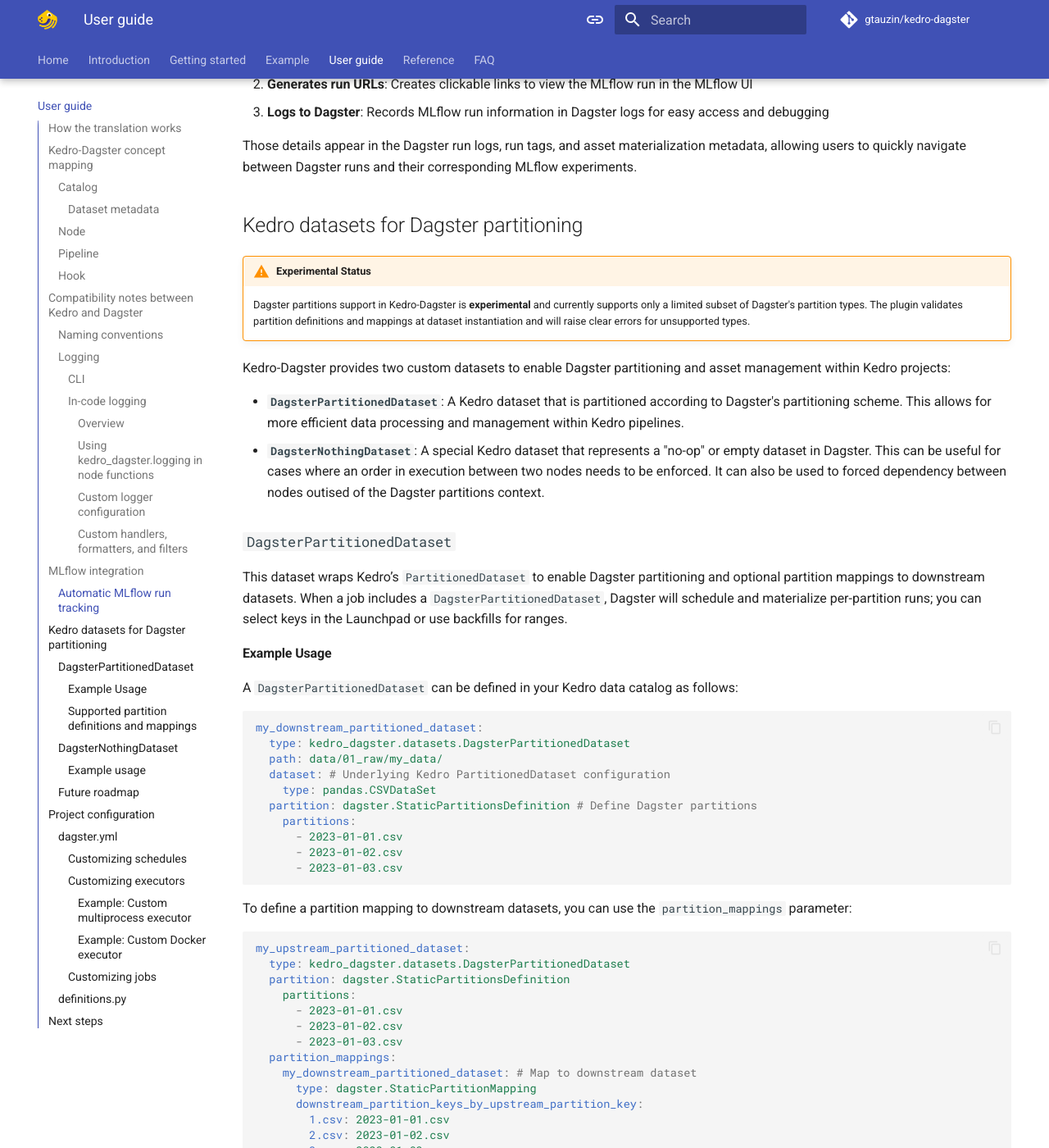
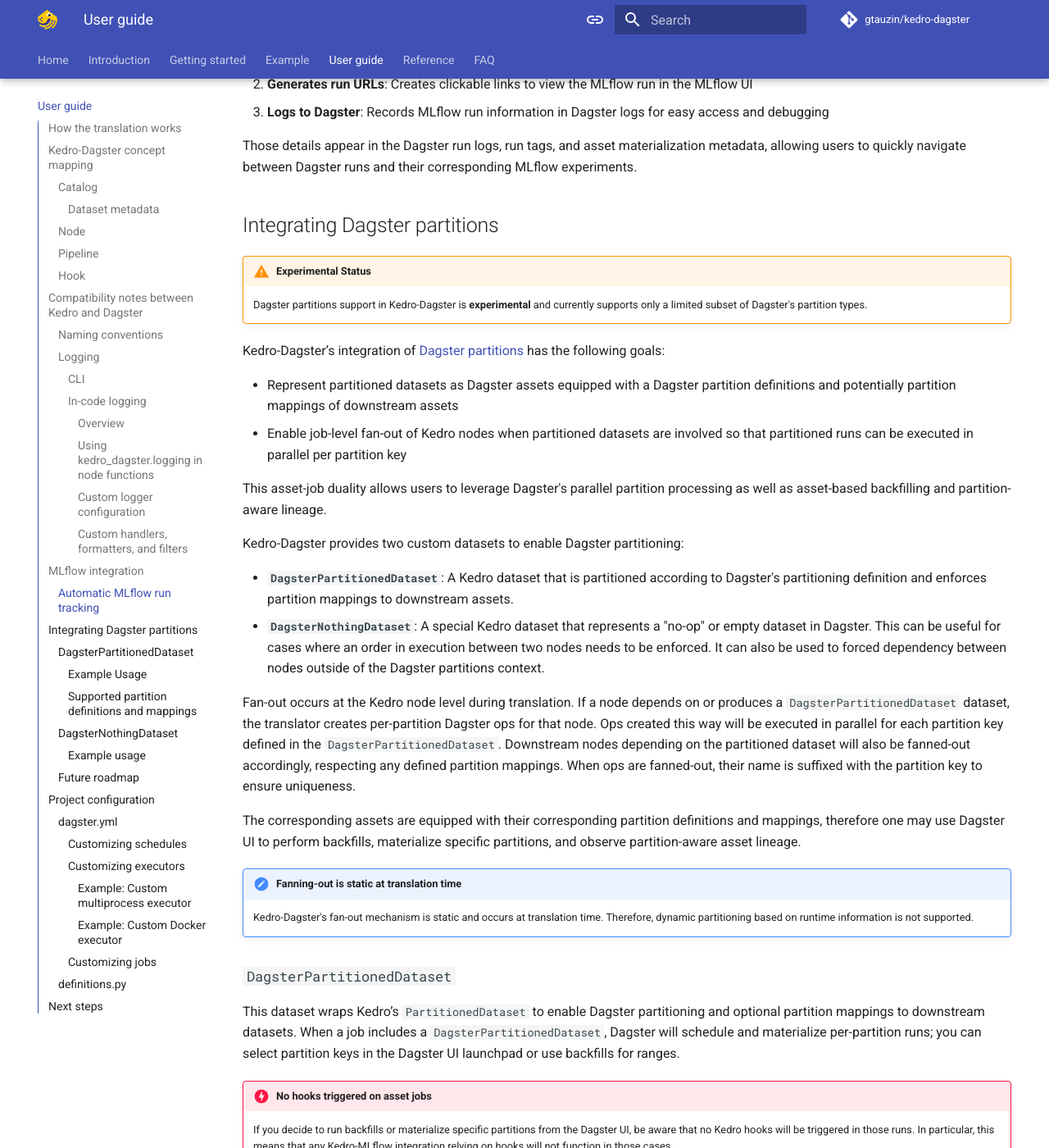
Before and after one commit to gtauzin/kedro-dagster, an MkDocs documentation site: the page built from docs/pages/guide.md, in a window 1280 px wide and 1400 px high, scrolled down 6383 px. Shown: the whole window at 82% size. Built offline with MkDocs 1.6.1 and Material for MkDocs 9.7.7, drawn with Linux system fonts in a browser that asks for light colours; comment, search, counter and statistics services are not loaded; the version menu is left out; some of the changed text lies outside the part shown.

Commit message:
Improve Dagster partitons documentation (#47)

```diff
--- a/docs/pages/guide.md
+++ b/docs/pages/guide.md
@@ -229,19 +229,36 @@
 
 Those details appear in the Dagster run logs, run tags, and asset materialization metadata, allowing users to quickly navigate between Dagster runs and their corresponding MLflow experiments.
 
-## Kedro datasets for Dagster partitioning
+## Integrating Dagster partitions
 
 !!! warning "Experimental Status"
-    Dagster partitions support in Kedro-Dagster is **experimental** and currently supports only a limited subset of Dagster's partition types. The plugin validates partition definitions and mappings at dataset instantiation and will raise clear errors for unsupported types.
+    Dagster partitions support in Kedro-Dagster is **experimental** and currently supports only a limited subset of Dagster's partition types.
 
-Kedro-Dagster provides two custom datasets to enable Dagster partitioning and asset management within Kedro projects:
+Kedro-Dagster’s integration of [Dagster partitions](https://docs.dagster.io/guides/build/partitions-and-backfills) has the following goals:
 
-- **`DagsterPartitionedDataset`**: A Kedro dataset that is partitioned according to Dagster's partitioning scheme. This allows for more efficient data processing and management within Kedro pipelines.
-- **`DagsterNothingDataset`**: A special Kedro dataset that represents a "no-op" or empty dataset in Dagster. This can be useful for cases where an order in execution between two nodes needs to be enforced. It can also be used to forced dependency between nodes outised of the Dagster partitions context.
+- Represent partitioned datasets as Dagster assets equipped with a Dagster partition definitions and potentially partition mappings of downstream assets
+- Enable job-level fan-out of Kedro nodes when partitioned datasets are involved so that partitioned runs can be executed in parallel per partition key
+
+This asset-job duality allows users to leverage Dagster's parallel partition processing as well as asset-based backfilling and partition-aware lineage.
+
+Kedro-Dagster provides two custom datasets to enable Dagster partitioning:
+
+- **`DagsterPartitionedDataset`**: A Kedro dataset that is partitioned according to Dagster's partitioning definition and enforces partition mappings to downstream assets.
+- **`DagsterNothingDataset`**: A special Kedro dataset that represents a "no-op" or empty dataset in Dagster. This can be useful for cases where an order in execution between two nodes needs to be enforced. It can also be used to forced dependency between nodes outside of the Dagster partitions context.
+
+Fan-out occurs at the Kedro node level during translation. If a node depends on or produces a `DagsterPartitionedDataset` dataset, the translator creates per-partition Dagster ops for that node. Ops created this way will be executed in parallel for each partition key defined in the `DagsterPartitionedDataset`. Downstream nodes depending on the partitioned dataset will also be fanned-out accordingly, respecting any defined partition mappings. When ops are fanned-out, their name is suffixed with the partition key to ensure uniqueness.
+
+The corresponding assets are equipped with their corresponding partition definitions and mappings, therefore one may use Dagster UI to perform backfills, materialize specific partitions, and observe partition-aware asset lineage.
+
+!!! note "Fanning-out is static at translation time"
+    Kedro-Dagster's fan-out mechanism is static and occurs at translation time. Therefore, dynamic partitioning based on runtime information is not supported.
 
 ### `DagsterPartitionedDataset`
 
-This dataset wraps Kedro’s `PartitionedDataset` to enable Dagster partitioning and optional partition mappings to downstream datasets. When a job includes a `DagsterPartitionedDataset`, Dagster will schedule and materialize per-partition runs; you can select keys in the Launchpad or use backfills for ranges.
+This dataset wraps Kedro’s `PartitionedDataset` to enable Dagster partitioning and optional partition mappings to downstream datasets. When a job includes a `DagsterPartitionedDataset`, Dagster will schedule and materialize per-partition runs; you can select partition keys in the Dagster UI launchpad or use backfills for ranges.
+
+!!! danger "No hooks triggered on asset jobs"
+    If you decide to run backfills or materialize specific partitions from the Dagster UI, be aware that no Kedro hooks will be triggered in those runs. In particular, this means that any Kedro-MLflow integration relying on hooks will not function in those cases.
 
 #### Example Usage
 
```
Also changed, not shown: other parts of docs/pages/guide.md (+1 -1 lines), RELEASE.md (+3 -0 lines).
